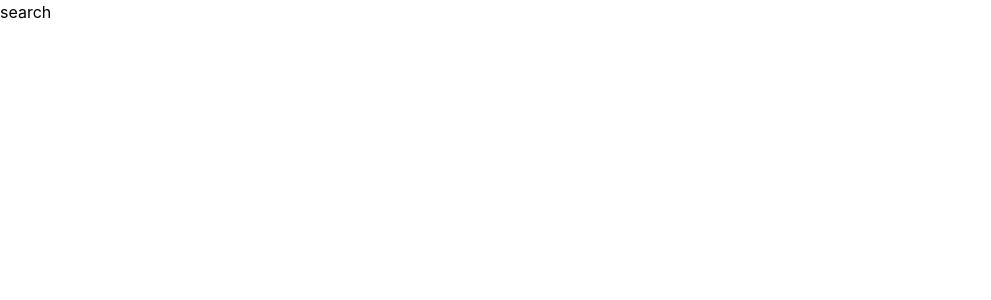
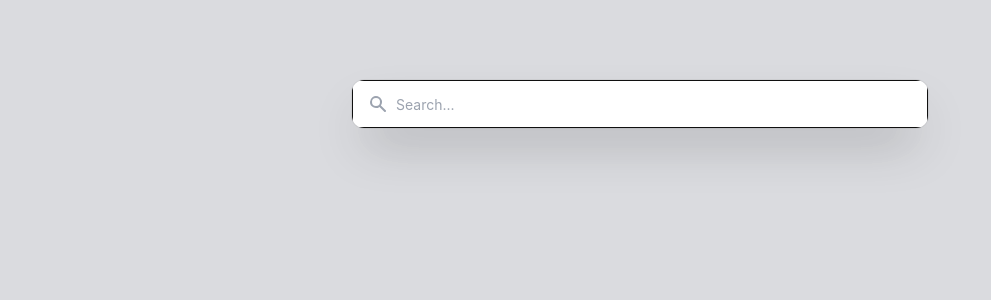
Before and after one commit to developer-sidani/E-Learning-System-Frontend, a Next.js app: page /temp in a window 1280 px wide. Shown: the top 300 px of the page, without its empty margins (0-991 px from the left). Built offline with nearby package versions, Linux system fonts and the light colour scheme.

Commit message:
Search component from mui

```diff
--- a/src/components/search/search.jsx
+++ b/src/components/search/search.jsx
@@ -1,7 +1,125 @@
-import React from 'react'
+import React, { Fragment, useState } from 'react'
+import { Combobox, Dialog, Transition } from '@headlessui/react'
+import { SearchIcon } from '@heroicons/react/solid'
+import {
+  ExclamationCircleIcon,
+  PencilAltIcon,
+} from '@heroicons/react/outline'
 
-const SearchComponent = () => (
-    <div>search</div>
-)
+const items = [
+  {
+    id: 1,
+    name: 'Text',
+    description: 'Add freeform text with basic formatting options.',
+    url: '#',
+    color: 'bg-indigo-500',
+    icon: PencilAltIcon,
+  },
+  // More items...
+]
+
+function classNames(...classes) {
+  return classes.filter(Boolean).join(' ')
+}
+const SearchComponent = () => {
+  const [query, setQuery] = useState('')
+
+  const [open, setOpen] = useState(true)
+
+  const filteredItems = query === ''
+    ? []
+    : items.filter((item) => item.name.toLowerCase().includes(query.toLowerCase()))
+
+  return (
+    <Transition.Root show={open} as={Fragment} afterLeave={() => setQuery('')}>
+      <Dialog as="div" className="fixed inset-0 z-10 overflow-y-auto p-4 sm:p-6 md:p-20" onClose={setOpen}>
+        <Transition.Child
+          as={Fragment}
+          enter="ease-out duration-300"
+          enterFrom="opacity-0"
+          enterTo="opacity-100"
+          leave="ease-in duration-200"
+          leaveFrom="opacity-100"
+          leaveTo="opacity-0"
+        >
+          <Dialog.Overlay className="fixed inset-0 bg-gray-500 bg-opacity-25 transition-opacity" />
+        </Transition.Child>
+
+        <Transition.Child
+          as={Fragment}
+          enter="ease-out duration-300"
+          enterFrom="opacity-0 scale-95"
+          enterTo="opacity-100 scale-100"
+          leave="ease-in duration-200"
+          leaveFrom="opacity-100 scale-100"
+          leaveTo="opacity-0 scale-95"
+        >
+          <Combobox
+            as="div"
+            className="mx-auto max-w-xl transform divide-y divide-gray-100 overflow-hidden rounded-xl bg-white shadow-2xl ring-1 ring-black ring-opacity-5 transition-all"
+            onChange={(item) => (window.location = item.url)}
+          >
+            <div className="relative">
+              <SearchIcon
+                className="pointer-events-none absolute top-3.5 left-4 h-5 w-5 text-gray-400"
+                aria-hidden="true"
+              />
+              <Combobox.Input
+                className="h-12 w-full border-0 bg-transparent pl-11 pr-4 text-gray-800 placeholder-gray-400 focus:ring-0 sm:text-sm"
+                placeholder="Search..."
+                onChange={(event) => setQuery(event.target.value)}
+              />
+            </div>
+
+            {filteredItems.length > 0 && (
+              <Combobox.Options static className="max-h-96 scroll-py-3 overflow-y-auto p-3">
+                {filteredItems.map((item) => (
+                  <Combobox.Option
+                    key={item.id}
+                    value={item}
+                    className={({ active }) => classNames('flex cursor-default select-none rounded-xl p-3', active && 'bg-gray-100')}
+                  >
+                    {({ active }) => (
+                      <>
+                        <div
+                          className={classNames(
+                            'flex h-10 w-10 flex-none items-center justify-center rounded-lg',
+                            item.color,
+                          )}
+                        >
+                          <item.icon className="h-6 w-6 text-white" aria-hidden="true" />
+                        </div>
+                        <div className="ml-4 flex-auto">
+                          <p className={classNames('text-sm font-medium', active ? 'text-gray-900' : 'text-gray-700')}>
+                            {item.name}
+                          </p>
+                          <p className={classNames('text-sm', active ? 'text-gray-700' : 'text-gray-500')}>
+                            {item.description}
+                          </p>
+                        </div>
+                      </>
+                    )}
+                  </Combobox.Option>
+                ))}
+              </Combobox.Options>
+            )}
+
+            {query !== '' && filteredItems.length === 0 && (
+              <div className="py-14 px-6 text-center text-sm sm:px-14">
+                <ExclamationCircleIcon
+                  type="outline"
+                  name="exclamation-circle"
+                  className="mx-auto h-6 w-6 text-gray-400"
+                />
+                <p className="mt-4 font-semibold text-gray-900">No results found</p>
+                <p className="mt-2 text-gray-500">No components found for this search term. Please try again.</p>
+              </div>
+            )}
+          </Combobox>
+        </Transition.Child>
+      </Dialog>
+    </Transition.Root>
+  )
+}
 
 export default SearchComponent
```
